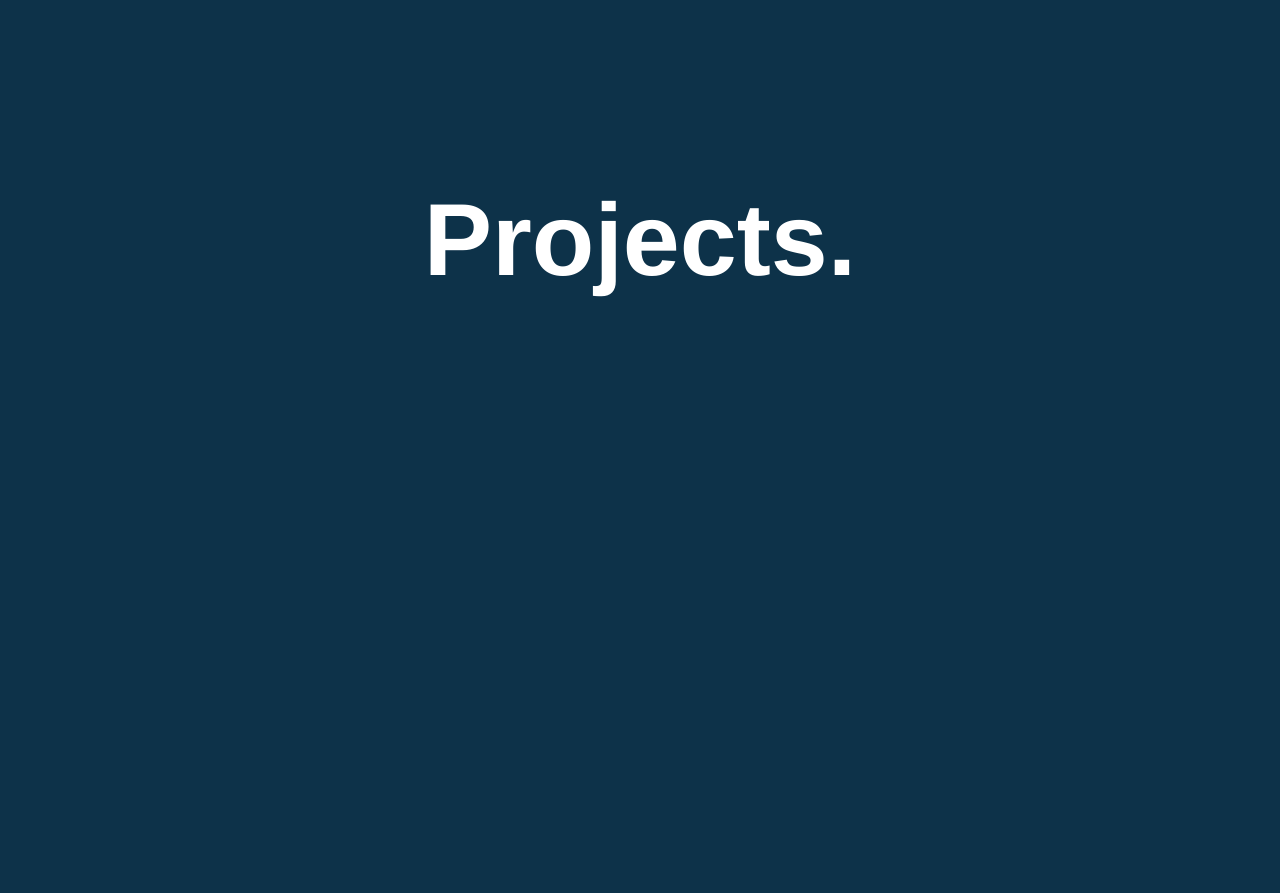
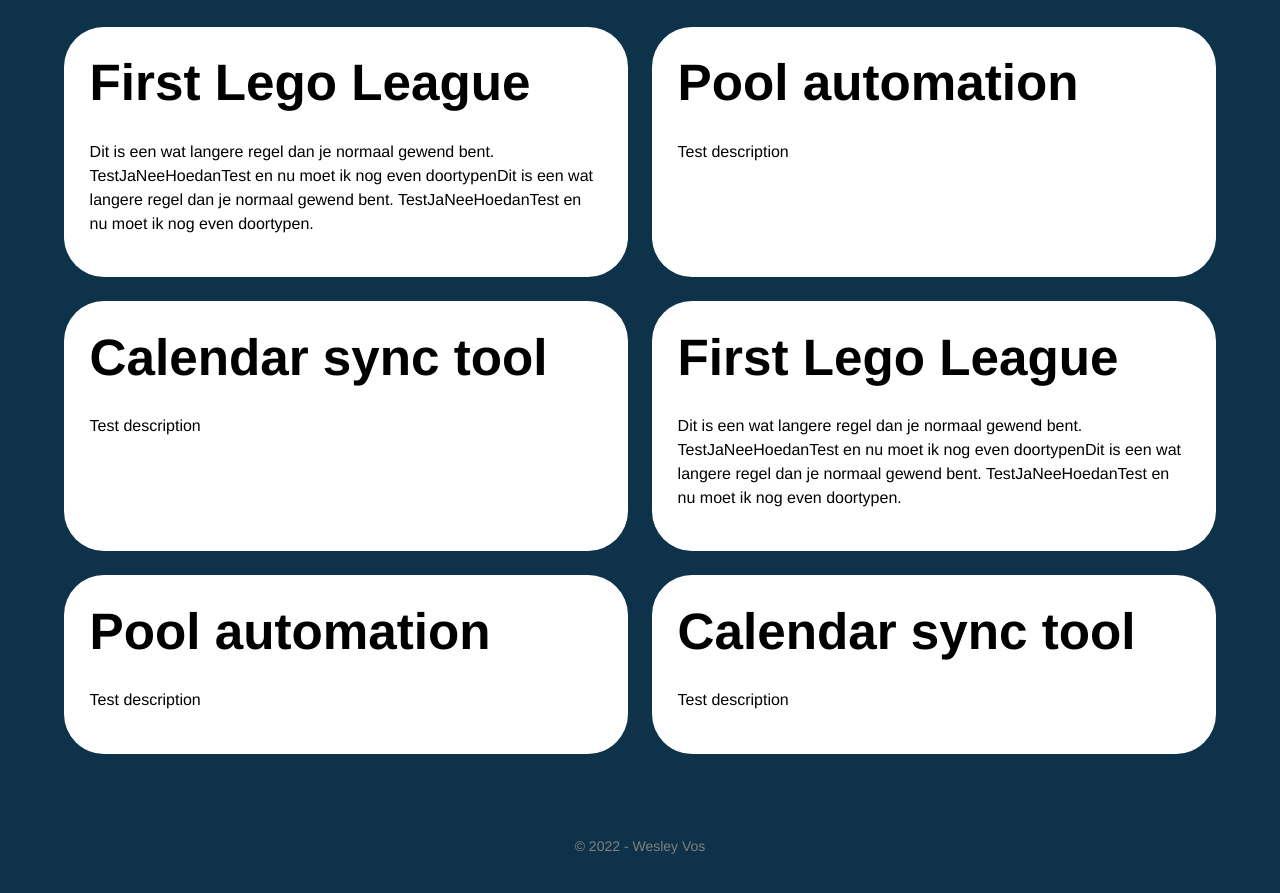
Before and after one commit to Wesley-Vos/portfolio, a Vue app: page / in a window 1280 px wide. Shown: the part 1793-2686 px from the top of the page. Before the commit the page ends 2433 px from the top, so only its background shows below. Built offline with nearby package versions, Linux system fonts and the light colour scheme.

Commit message:
Added code for projectView

```diff
--- a/public/default.css
+++ b/public/default.css
@@ -5,6 +5,7 @@
 
 #home {
     background-color: #042336;
+    height: 100vh;
 }
 
 #app {
@@ -81,8 +82,9 @@
 }
 
 .view {
+    padding: 5vh 0 5vh;
     width: 100%;
-    height: 100vh;
+    min-height: 100vh;
     display: flex;
     justify-content: center;
     align-items: center;
--- a/src/App.vue
+++ b/src/App.vue
@@ -4,6 +4,7 @@
   <AboutView></AboutView>
   <Divider/>
   <ProjectsView></ProjectsView>
+  <Footer/>
 </template>
 
 <style>
@@ -13,8 +14,9 @@
 import HomeView from "@/views/HomeView";
 import AboutView from "@/views/AboutView";
 import ProjectsView from "@/views/ProjectsView";
-import Divider from "@/views/Divider";
+import Divider from "@/components/Divider";
+import Footer from '@/components/Footer';
 export default {
-  components: {AboutView, HomeView, ProjectsView, Divider}
+  components: {AboutView, HomeView, ProjectsView, Divider, Footer}
 }
 </script>
--- /dev/null
+++ b/src/assets/projectData.js
@@ -0,0 +1,35 @@
+export default
+    {
+        FLL: {
+            title: "First Lego League",
+            description: "" +
+                "Dit is een wat langere regel dan je normaal gewend bent. TestJaNeeHoedan" +
+                "Test en nu moet ik nog even doortypen" +
+                "Dit is een wat langere regel dan je normaal gewend bent. TestJaNeeHoedan" +
+                "Test en nu moet ik nog even doortypen."
+        },
+        pool: {
+            title: "Pool automation",
+            description: "Test description"
+        },
+        calSync: {
+            title: "Calendar sync tool",
+            description: "Test description"
+        },
+        FLL2: {
+            title: "First Lego League",
+            description: "" +
+                "Dit is een wat langere regel dan je normaal gewend bent. TestJaNeeHoedan" +
+                "Test en nu moet ik nog even doortypen" +
+                "Dit is een wat langere regel dan je normaal gewend bent. TestJaNeeHoedan" +
+                "Test en nu moet ik nog even doortypen."
+        },
+        pool2: {
+            title: "Pool automation",
+            description: "Test description"
+        },
+        calSync2: {
+            title: "Calendar sync tool",
+            description: "Test description"
+        }
+    }
--- /dev/null
+++ b/src/components/Footer.vue
@@ -0,0 +1,17 @@
+<template>
+  <div id="footer">
+    <small>&copy; 2022 - Wesley Vos</small>
+  </div>
+</template>
+
+<script>
+export default {
+  name: 'FooterComponent'
+}
+</script>
+<style scoped>
+#footer {
+  margin: 5vh 0 5vh;
+  color: grey;
+}
+</style>
--- a/src/components/HelloWorld.vue
+++ b/src/components/HomeMe.vue
@@ -4,12 +4,8 @@
       <h1>Hi! I'm</h1>
       <h2>Wesley.</h2>
       <div class="highlighted_title">
-        <h3>Full-Stack Developer</h3>
+        <h3>Developer</h3>
       </div>
-      <!--<div class="highlighted_title" style="cursor:pointer" onclick="window.open('https://www.linkedin.com/in/wesley-vos-09aba16a/', '_blank').focus()">
-        <h3>LinkedIn</h3>
-      </div>-->
-
     </div>
     <div class="mainPhoto">
       <img alt="Photo of me" src="../assets/portrait.jpg">
@@ -19,11 +15,10 @@
 
 <script>
 export default {
-  name: 'HelloWorld',
+  name: 'HomeMe',
 }
 </script>
 
-<!-- Add "scoped" attribute to limit CSS to this component only -->
 <style scoped>
 
 </style>
--- /dev/null
+++ b/src/components/ProjectComponent.vue
@@ -0,0 +1,36 @@
+<template>
+  <div id="project">
+      <h1>{{ title }}</h1>
+      <p>{{ description }}</p>
+    </div>
+</template>
+
+<script>
+export default {
+  name: 'ProjectComponent',
+  props: {
+    title: String,
+    description: String,
+
+  }
+}
+</script>
+
+<style scoped>
+#project {
+  background-color: white;
+  border-radius: 40px;
+  color: black;
+  height: 100%
+}
+p {
+  padding: 2vw;
+  text-align: left;
+}
+
+h1 {
+  padding: 2vw 2vw 0;
+  font-weight: 600 !important;
+
+}
+</style>
--- a/src/views/HomeView.vue
+++ b/src/views/HomeView.vue
@@ -1,24 +1,23 @@
 <template>
   <div id="home" class="view">
     <a href="https://www.linkedin.com/in/wesley-vos-09aba16a/"><img id="linkedInBadge" alt="LinkedIn page" src="../assets/linkedin.png"></a>
-    <HelloWorld/>
+    <HomeMe/>
   </div>
 </template>
 
 <script>
-// @ is an alias to /src
-import HelloWorld from '@/components/HelloWorld.vue'
+import HomeMe from '@/components/HomeMe.vue'
 
 export default {
   name: 'HomeView',
   components: {
-    HelloWorld
+    HomeMe
   }
 }
 </script>
 <style scoped>
 #linkedInBadge {
-  width: 3%;
+  width: 50px;
   position: absolute;
   top: 0;
   right: 0;
--- a/src/views/ProjectsView.vue
+++ b/src/views/ProjectsView.vue
@@ -1,5 +1,37 @@
 <template>
   <div id="projects" class="view">
-    <h2>Projects.</h2>
+    <div id="projectMain">
+      <h2>Projects.</h2><br>
+      <div class="row gy-4 gx-4 projectGrid">
+        <div class="col-md-6" v-for="project in projects" :key="project">
+          <ProjectComponent :title="project.title" :description="project.description"/>
+        </div>
+
+      </div>
+
+    </div>
   </div>
 </template>
+
+<script>
+import ProjectComponent from '@/components/ProjectComponent.vue'
+import ProjectData from '@/assets/projectData.js'
+
+export default {
+  name: 'ProjectsView',
+  components: {
+    ProjectComponent
+  },
+  data() {
+    return {
+      projects: ProjectData
+    }
+  }
+}
+</script>
+
+<style scoped>
+#projectMain {
+  width: 90vw;
+}
+</style>
```
Also changed, not shown: src/components/Divider.vue (renamed from src/views/Divider.vue).
